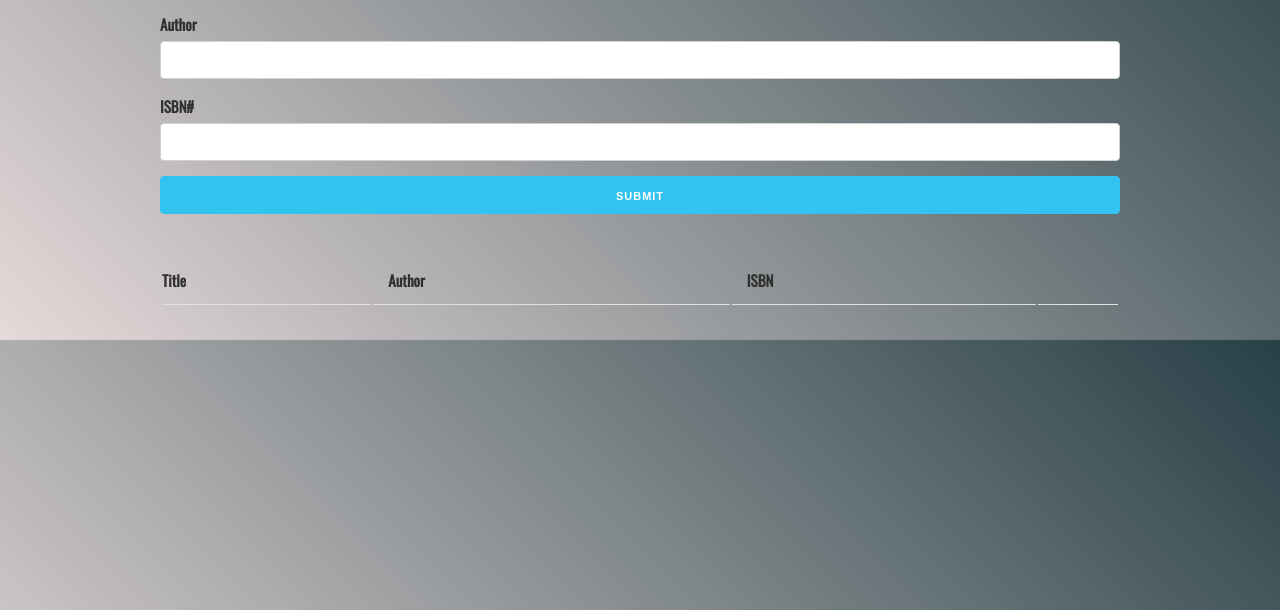
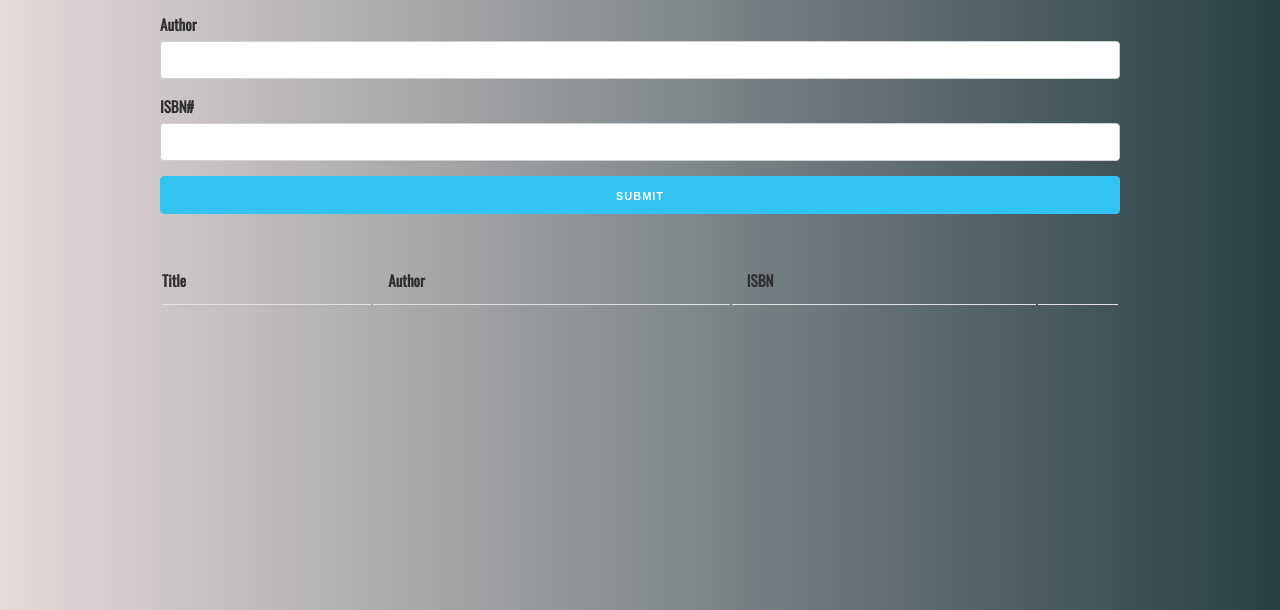
Before and after one commit to Harshit-Chaturvedi/Book_WishList, a plain HTML site: page index.html in a window 1280 px wide. Shown: the part 190-800 px from the top of the page. Drawn offline with nearby package versions, Linux system fonts and the light colour scheme.

Commit message:
Update style.css

```diff
--- a/style.css
+++ b/style.css
@@ -3,7 +3,7 @@
 
 body{
     color: #303030;
-    background: linear-gradient(45deg, #E6DADA, #274046);
+    background: linear-gradient(to right, #E6DADA, #274046);
     font-family: "Oswald", sans-serif;
 
 }
```
